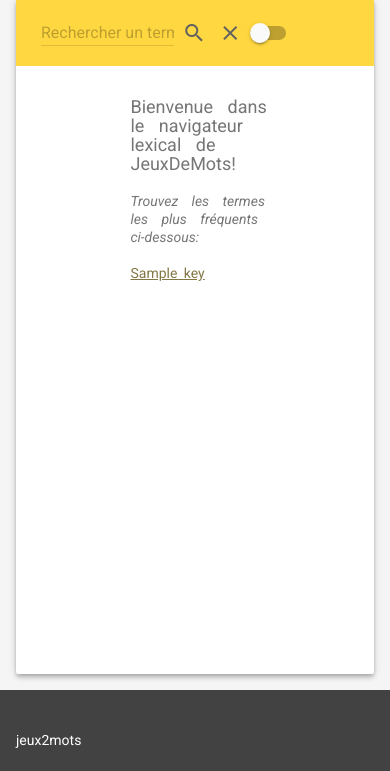
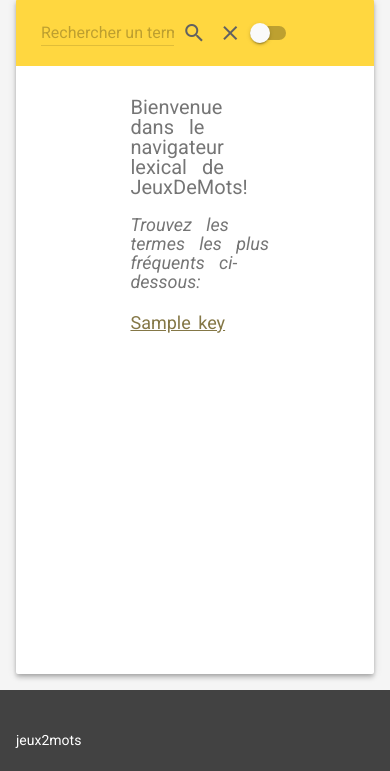
Before and after one commit to miralisa/projetJDM, a Flask app: template templates/index.html in a window 390 px wide. Shown: the part 73-844 px from the top of the page. Run offline with Flask 2, Linux system fonts and the light colour scheme; the template is opened without the code that fills it: most values are stand-ins (such as "Sample title", 1, 10 or a date in 2020).

Commit message:
modif responsive

```diff
--- a/static/css/styles.css
+++ b/static/css/styles.css
@@ -78,6 +78,7 @@
   line-height: 21px;
   padding: 2px 12px;
   border-radius: 0px;
+  white-space: normal;
 }
 .mdl-textfield {
   width: 40%;
@@ -153,19 +154,22 @@
 
 .noeud {
     font-weight: 500;
-    font-size: 18px;
+    font-size: 20px;
     }
 
  .name-relation {
      font-weight: 200;
-     font-size: 14px;
+     font-size: 18px;
      margin-left: 0px;
  }
 .terms {
-    font-size: 14px;
+    font-size: 18px;
     font-weight: 300;
     line-height: 1.4;
     word-spacing: 3px;
+}
+#spinner {
+    left: 25%;
 }
 }
 @media only screen and (max-width: 350px) {
```
